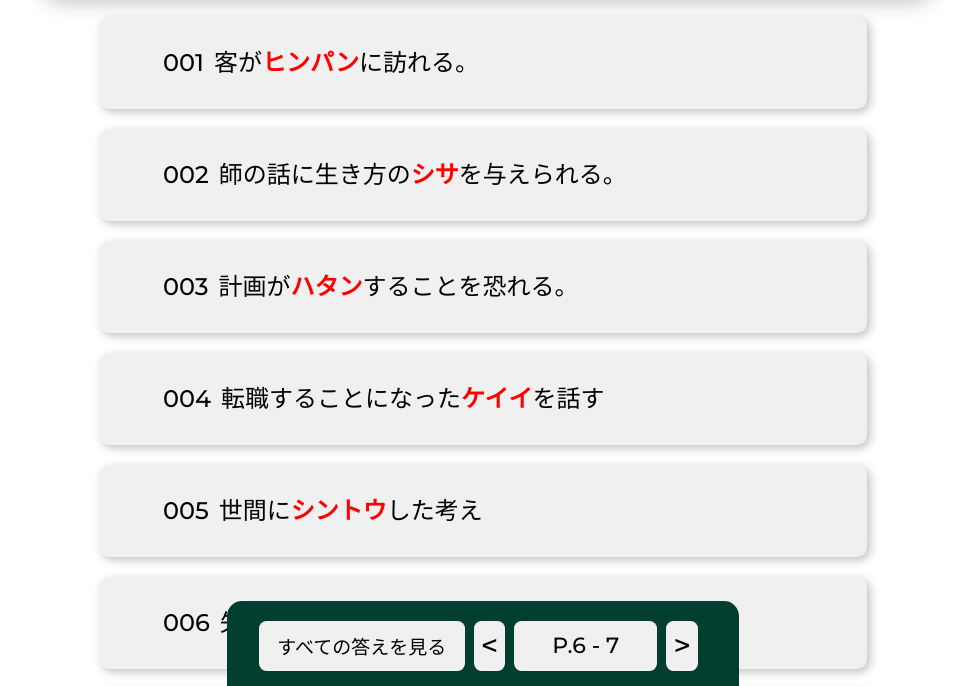
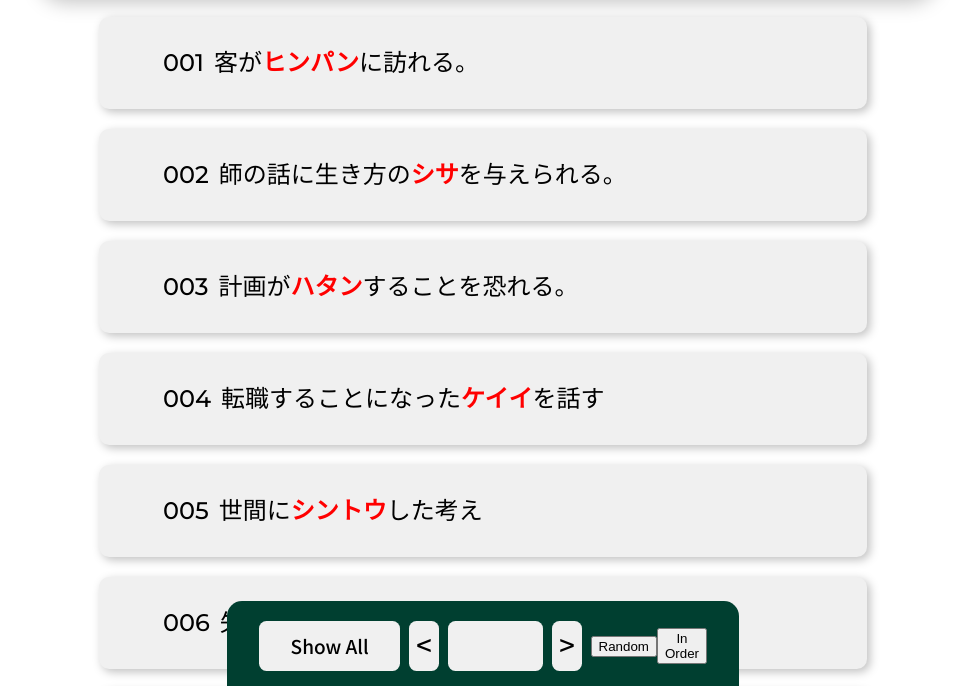
Before and after one commit to Yuji-Terada/KanjiChecker, a plain HTML site: page 1st/1-middle.html in a window 1280 px wide. Shown: the part 109-795 px from the top of the page, without its empty margins (157-1132 px from the left). Drawn offline with nearby package versions, Linux system fonts and the light colour scheme; files that its build step writes are made by us from their sources.

Commit message:
Add files via upload

```diff
--- a/1st/1-middle.html
+++ b/1st/1-middle.html
@@ -200,12 +200,20 @@
         </div>
 
         <div class="btncontainer">
-            <button id="showall">すべての答えを見る</button>
-            <button id="hideall">すべての答えを隠す</button>
+            <button id="showall">Show All</button>
+            <button id="hideall">Hide All</button>
             <button id="page-prev"><</button>
-            <label>P.6 - 7</label>
+            <label id="pages"></label>
             <button id="page-next">></button>
+            <button id="random">Random</button>
+            <button id="rev-random">In Order</button>
         </div>
+
+        <footer>
+            <small>Thanks For Using KanjiChecker!</small>
+        </footer>
+
+        <br>
 
         <!--jQueryと自作jsの読み込み-->
         <script src="https://code.jquery.com/jquery-3.4.1.min.js" integrity = "sha256-CSXorXvZcTkaix6Yvo6HppcZGetbYMGWSFlBw8HfCJo=" crossorigin = "anonymous"></script>
```
